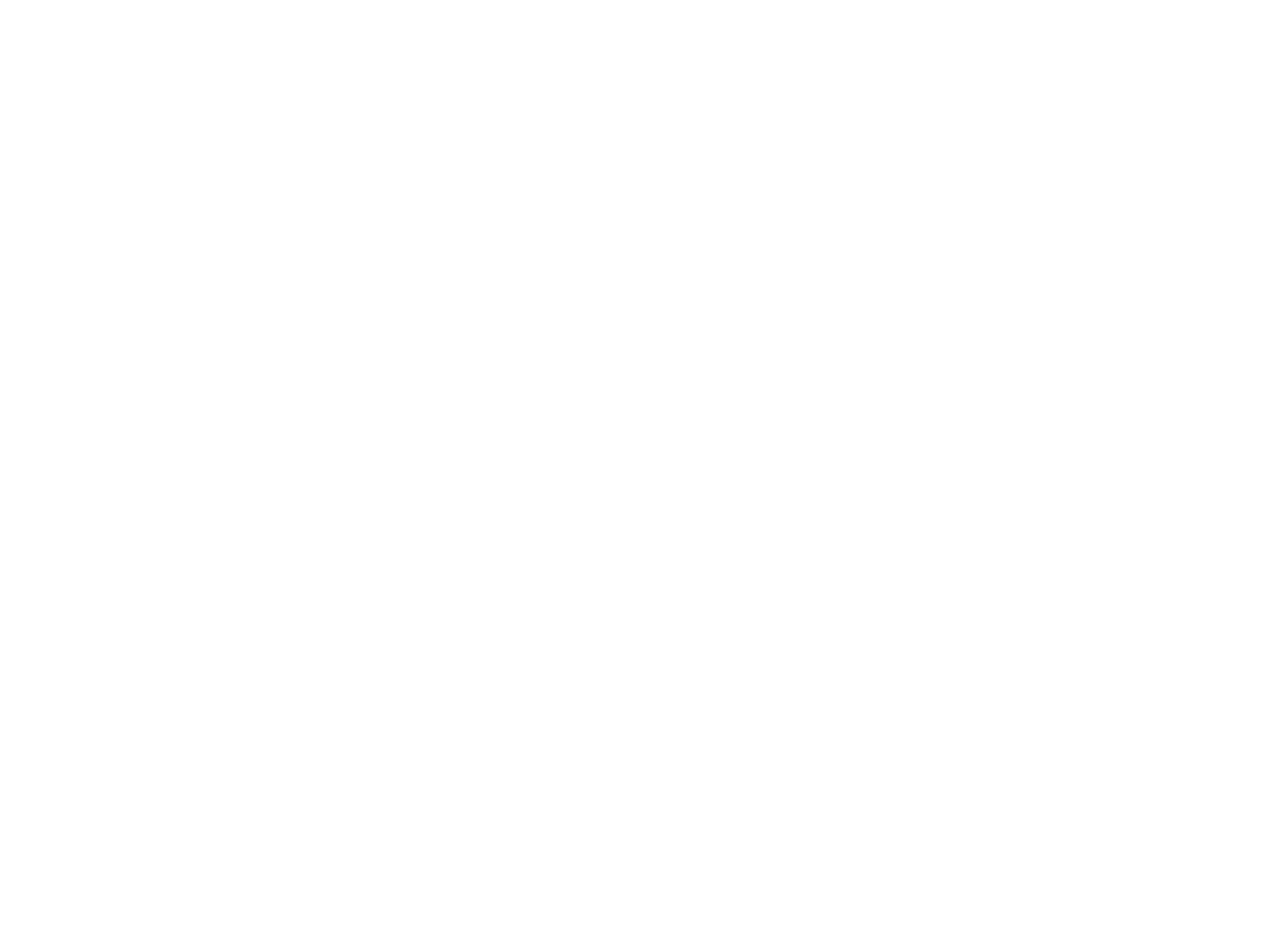
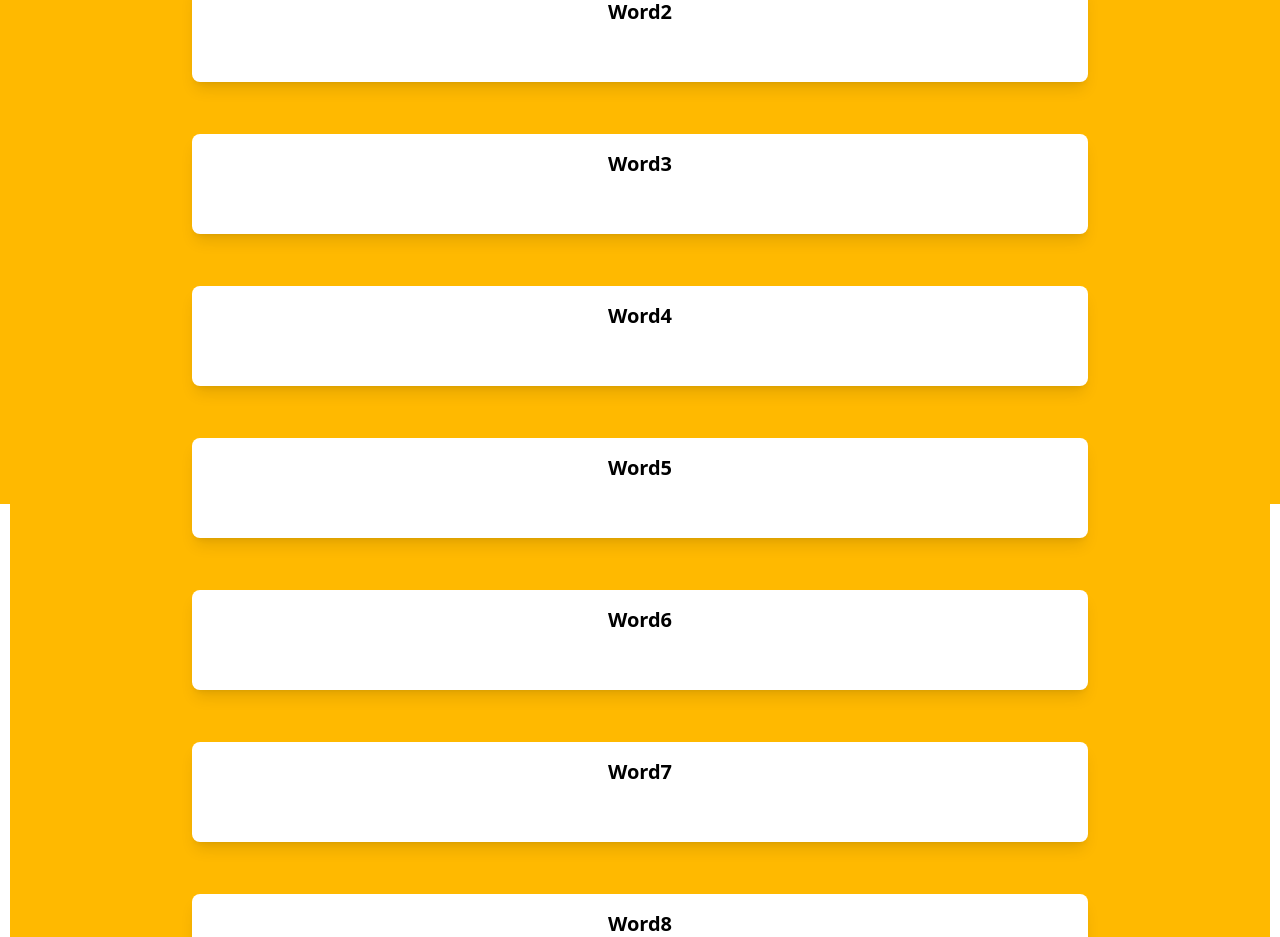
Before and after one commit to sarthak12005/DASH, a React (Vite) app in the folder WEBDASHSITE/: page /daily/words in a window 1280 px wide. Before the commit this address had no page. Shown: the part 360-1297 px from the top of the page. Before the commit the page ends 800 px from the top, so only its background shows below. Built offline with nearby package versions, Linux system fonts and the light colour scheme.

Commit message:
added the word page

```diff
--- a/WEBDASHSITE/src/App.jsx
+++ b/WEBDASHSITE/src/App.jsx
@@ -7,21 +7,25 @@
 import DailyTasks from "./pages/DailyTasks";
 import Admin from "./pages/Admin";
 import SongPage from "./pages/SongPage";
+import Daily from "./pages/Daily";
+import Words from "./pages/Words";
 // import Gallery from "./pages/Gallery";
 
 function App() {
   return (
     <Router>
       <Routes>
-        <Route path="/" element={<Home/>} />
+        <Route path="/" element={<Home />} />
         <Route path="/tasks" element={<Tasks />} />
         <Route path="/solutions" element={<Solutions />} />
         <Route path="/diary" element={<Diary />} />
         <Route path="/study" element={<Study />} />
-        <Route path="/dailytasks" element={<DailyTasks />} />
+        <Route path='/daily' element={<Daily />} />
+        <Route path="/daily/dailytasks" element={<DailyTasks />} />
+        <Route path='/daily/words' element={<Words />} />
         {/* <Route path="/gallery" element={<Gallery/>}/> */}
-        <Route path="/song" element={<SongPage/>}/>
-        <Route path='/admin' element={<Admin/>}/>
+        <Route path="/song" element={<SongPage />} />
+        <Route path='/admin' element={<Admin />} />
       </Routes>
     </Router>
   );
--- a/WEBDASHSITE/src/Components/navbar.jsx
+++ b/WEBDASHSITE/src/Components/navbar.jsx
@@ -24,7 +24,7 @@
 
           {/* Desktop Menu */}
           <div className="hidden md:flex space-x-6">
-            {["Home", "Tasks", "Solutions", "DailyTasks", "Diary", "Study", "Song"].map((item, index) => (
+            {["Home", "Tasks", "Solutions", "Daily", "Diary", "Study", "Song"].map((item, index) => (
               <motion.div
                 key={index}
                 whileHover={{ scale: 1.1 }}
@@ -77,7 +77,7 @@
         {/* Mobile Menu Dropdown */}
         {isOpen && (
           <div className="md:hidden flex flex-col items-center bg-white py-4 shadow-lg">
-            {["Home", "Tasks", "Solutions", "DailyTasks", "Diary", "Study", "Song"].map((item, index) => (
+            {["Home", "Tasks", "Solutions", "Daily", "Diary", "Study", "Song"].map((item, index) => (
               <Link
                 key={index}
                 to={item === "Home" ? "/" : `/${item.toLowerCase()}`}
--- /dev/null
+++ b/WEBDASHSITE/src/pages/Daily.jsx
@@ -0,0 +1,35 @@
+import { useNavigate } from "react-router-dom";
+import { motion, AnimatePresence } from "framer-motion";
+import Navbar from "../Components/navbar";
+
+const dailyMission = ["DailyTasks", "Words"];
+
+const Daily = () => {
+    const navigate = useNavigate();
+
+    const handleNavigate = (path) => {
+        navigate(path);
+    }
+
+    return (
+        <>
+            <Navbar />
+            <div className="header w-screen h-screen mt-16 bg-amber-400 ">
+                <h1 className="text-[white] text-[40px] text-center  ">Choose your Topic</h1>
+                <div className="boxes flex gap-5 bg-amber-400 p-10 m-2.5 ">
+                    {dailyMission.map((mission, index) => (
+                        <motion.div
+                            key={index}
+                            className="mission-card bg-white shadow-lg rounded-lg p-4 m-4 w-[300px] h-[280px] cursor-pointer hover:shadow-xl transition-shadow duration-300"
+                            onClick={() => handleNavigate(`/daily/${mission.toLowerCase()}`)}
+                        >
+                            <h2 className="text-xl font-bold text-center">{mission}</h2>
+                        </motion.div>
+                    ))}
+                </div>
+            </div>
+        </>
+    )
+}
+
+export default Daily;
--- /dev/null
+++ b/WEBDASHSITE/src/pages/Words.jsx
@@ -0,0 +1,37 @@
+import React from "react";
+import { useNavigate } from "react-router-dom";
+import { motion, AnimatePresence } from "framer-motion";
+import Navbar from "../Components/navbar";
+
+const words = [
+    "Word1",
+    "Word2",
+    "Word3",
+    "Word4",
+    "Word5",
+    "Word6",
+    "Word7",
+    "Word8",
+    "Word9",
+    "Word10"
+]
+
+const Words = () => {
+    return (
+        <div className="header w-screen h-screen mt-16 bg-amber-400 ">
+            <h1 className="text-[white] text-[40px] text-center  ">Todays Word</h1>
+            <div className="boxes flex flex-col gap-5 bg-amber-400 p-10 m-2.5 items-center ">
+                {words.map((word, index) => (
+                    <motion.div
+                        key={index}
+                        className="mission-card bg-white shadow-lg rounded-lg p-4 m-4 w-[70vw] h-[100px] cursor-pointer hover:shadow-xl transition-shadow duration-300"
+                    >
+                        <h2 className="text-xl font-bold text-center">{word}</h2>
+                    </motion.div>
+                ))}
+            </div>
+        </div>
+    )
+};
+
+export default Words;
```
